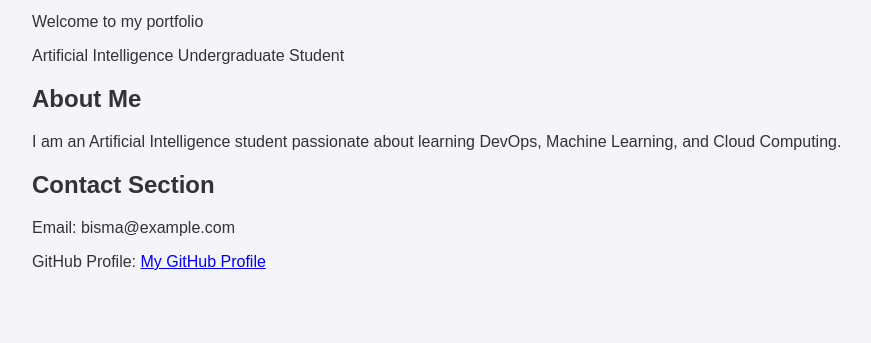
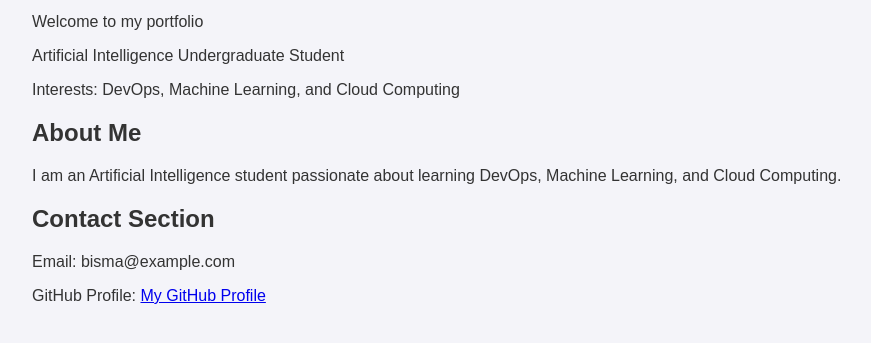
Before and after one commit to bismarasheed1705-lang/devops-a2-fa23-bai-028, a plain HTML site: page index.html in a window 1280 px wide. Shown: the part 119-462 px from the top of the page, without its empty margins (8-879 px from the left). Drawn offline with Linux system fonts and the light colour scheme.

Commit message:
Add interests section

```diff
--- a/index.html
+++ b/index.html
@@ -12,6 +12,7 @@
         <p>Roll Number: FA23-BAI-028</p>
         <p>Welcome to my portfolio</p>
         <p class="subtitle">Artificial Intelligence Undergraduate Student</p>
+        <p>Interests: DevOps, Machine Learning, and Cloud Computing</p>
     </header>
 
     <section>
```
